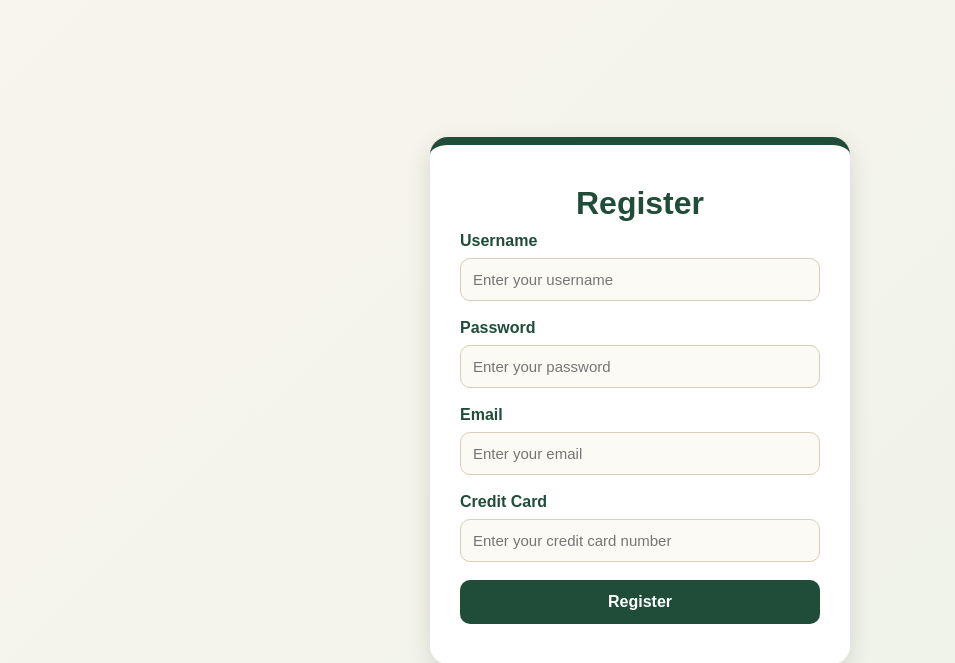
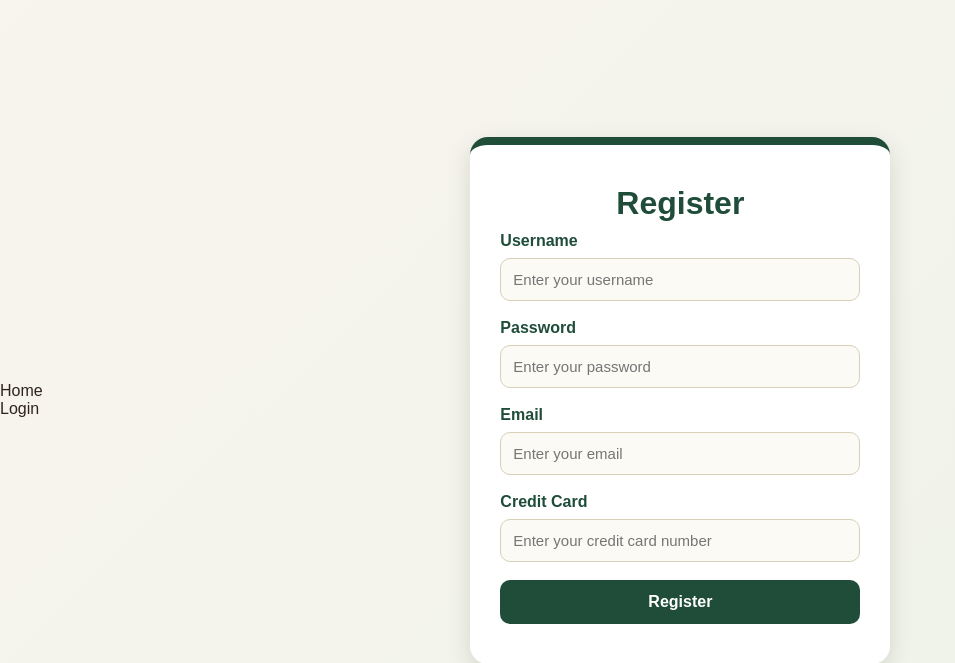
Before and after one commit to JanaMajed/CSC429_project, a PHP site: page /security_project/register.php in a window 1280 px wide. Shown: the top 663 px of the page, without its empty margins (0-955 px from the left). Run offline with PHP 8.4, Linux system fonts and the light colour scheme; a stand-in replaces the project's code that opens the database connection.

Commit message:
Update register.php

```diff
--- a/Unsafe-Version/register.php
+++ b/Unsafe-Version/register.php
@@ -31,6 +31,10 @@ if ($_SERVER["REQUEST_METHOD"] == "POST") {
     <link rel="stylesheet" href="styles.css">
 </head>
 <body>
+    <div class="navbar">
+    <a href="homepage/index.php">Home</a>
+    <a href="login.php">Login</a>
+</div>
     <div class="login-container">
         <div class="login-card">
             <h1>Register</h1>
```
